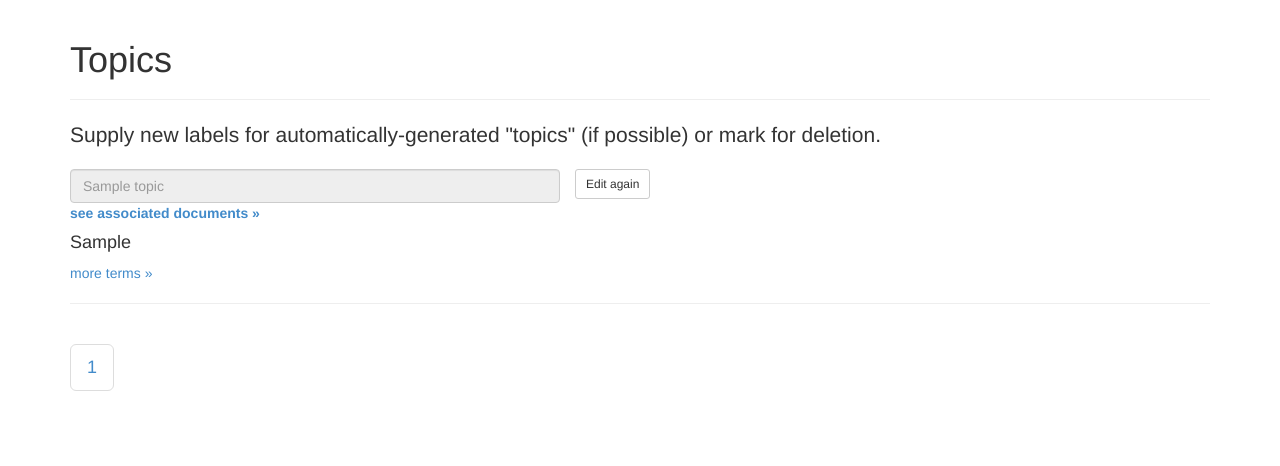
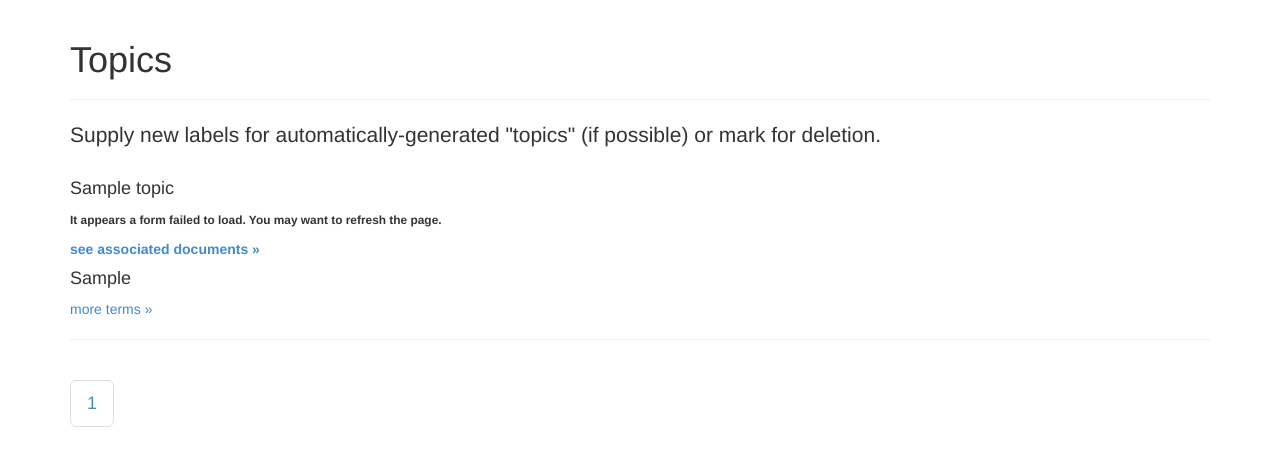
Before and after one commit to trevormunoz/kap_topics, a Flask app: page /topics in a window 1280 px wide. Shown: the top 466 px of the page. Run offline with Flask 2, Linux system fonts and the light colour scheme; tables that the repository leaves empty hold one stand-in row (values such as "Sample post"); parts of the project's set-up code (start-up, migrations or seed data) failed here and were passed over; some libraries are stand-ins or nearby versions.

Commit message:
Move form to a block; set appropriate scoping

```diff
--- a/templates/topics.html
+++ b/templates/topics.html
@@ -7,28 +7,14 @@
     <p class="lead">Supply new labels for automatically-generated "topics" (if possible) or mark for deletion.</p>
     <dl>
         {% for topic in topics %}
-        <div class="row">
+        <div id="t{{topic.id}}" class="row topic">
             <div class="col-md-8">
-                <dt id="t{{topic.id}}">
-                       <div class="row topic">
-                        <form class="form-inline" role="form">
-                                {% if topic.supplied_label == None %}
-                             <div class="form-group col-md-8">
-                                <label class="sr-only" for="input-label-topic-{{topic.id}}">Label for {{ topic.orig_label }}</label>
-                                <input type="text" class="form-control" id="input-label-topic-{{topic.id}}" placeholder="{{ topic.orig_label }}">
-                            </div>
-                            <button type="submit" class="btn btn-default btn-sm btn-primary">Save New Label</button>
-                            <button class="btn btn-default btn-sm btn-danger">Delete</button>
-                            {% else %}
-                             <div class="form-group col-md-8">
-                                <label class="sr-only" for="input-label-topic-{{topic.id}}">Label for {{ topic.orig_label }}</label>
-                                <input type="text" class="form-control" id="input-label-topic-{{topic.id}}" placeholder="{{ topic.supplied_label }}" disabled>
-                            </div>
-                                    <button class="btn btn-default btn-sm">Edit again</button>
-                            {% endif %}
-                        </form>
-                        </div>
-                        <a href="http://localhost:3000/?f%5Bsubject_facet%5D%5B%5D={{ topic.orig_label }}">see associated documents &raquo;</a>
+                <dt>
+                    {% block form scoped %}
+                    <h4>{{topic.orig_label}}</h4>
+                    <p><small>It appears a form failed to load. You may want to refresh the page.</small></p>
+                    {% endblock %}
+                    <a href="http://localhost:3000/?f%5Bsubject_facet%5D%5B%5D={{ topic.orig_label }}">see associated documents &raquo;</a>
                 </dt>
                             <dd>
                                 <h4>
```
